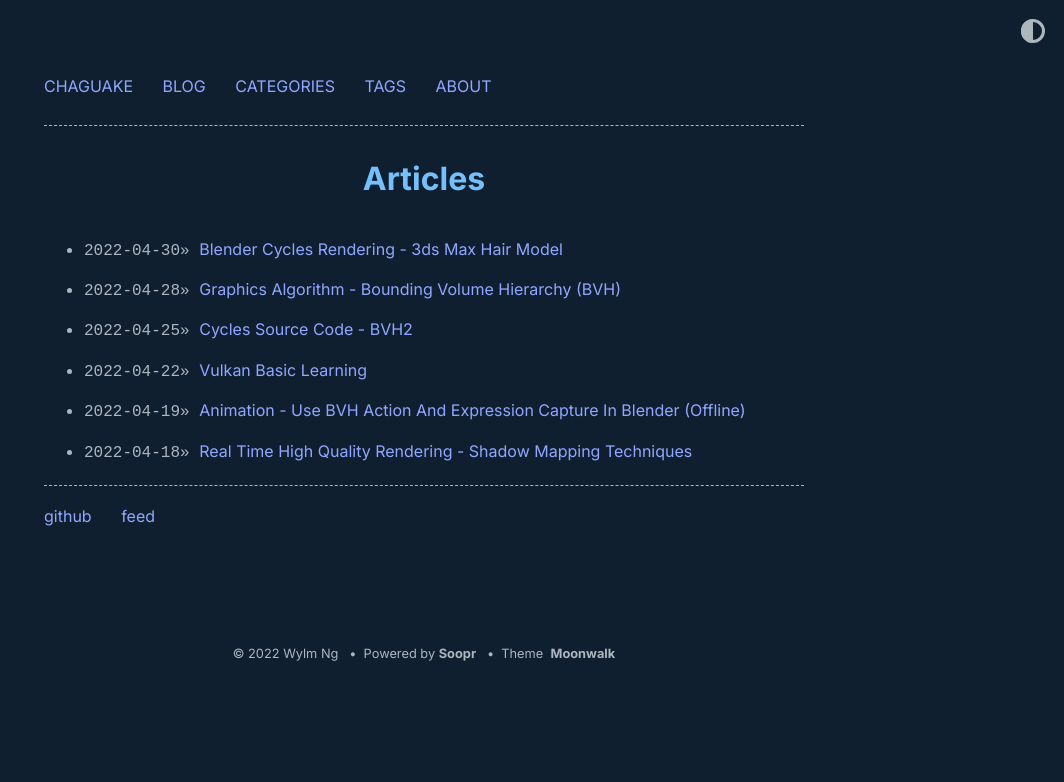
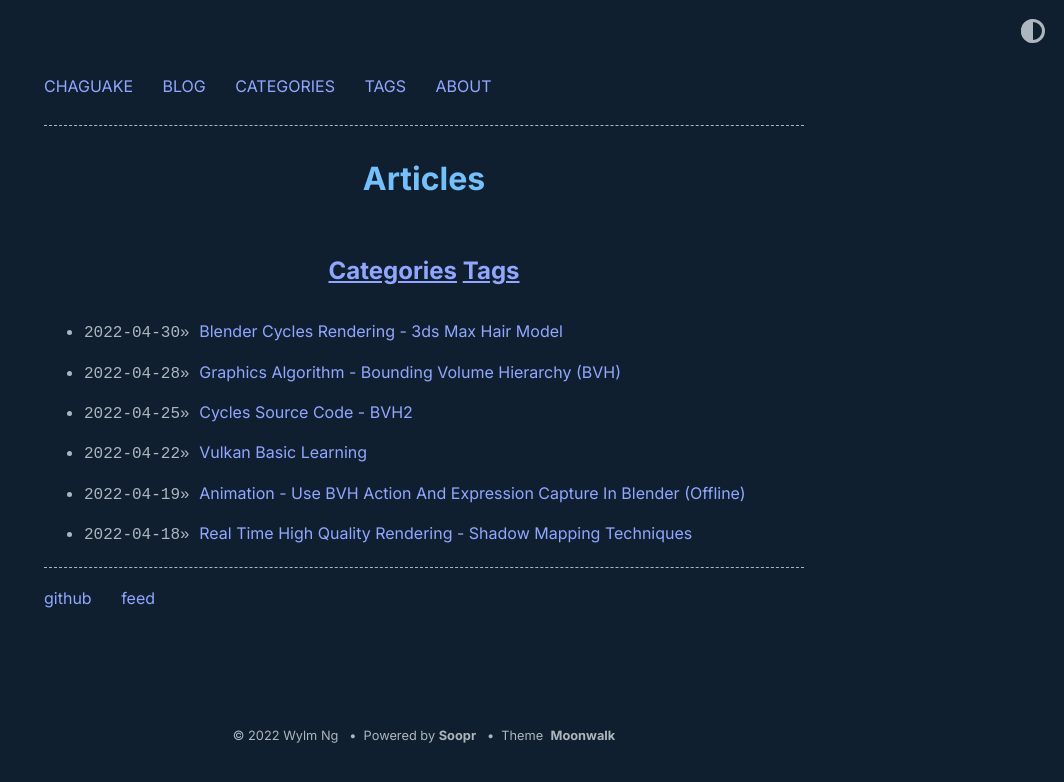
Before and after one commit to chaguake/chaguake.github.io, a Jekyll site: the page built from blog.html, in a window 1280 px wide. Shown: the top 782 px of the page, without its empty margins (216-1280 px from the left). Built offline with Jekyll 4.4.1, drawn with Linux system fonts in a browser that asks for light colours.

Commit message:
Update blog.html

```diff
--- a/_layouts/blog.html
+++ b/_layouts/blog.html
@@ -8,6 +8,7 @@ layout: default
 	  <div class="dashed"></div>
 	{% endif %}
   <h1 align="center">Articles</h1>
+  <h2 align="center"><a href="categories">Categories</a> <a href="tags">Tags</a></h2>
 </header>
 
 {% include post_list.html %}
```
